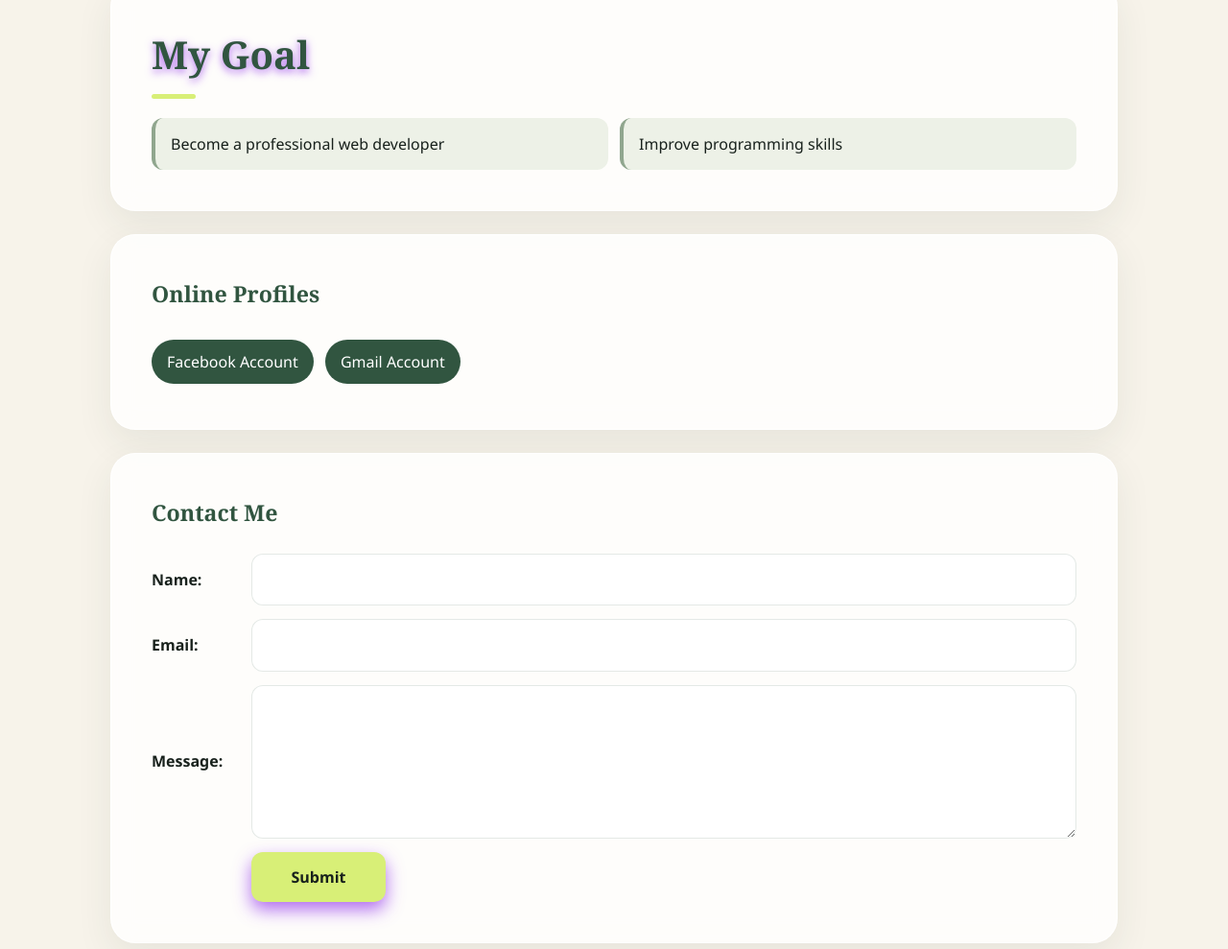
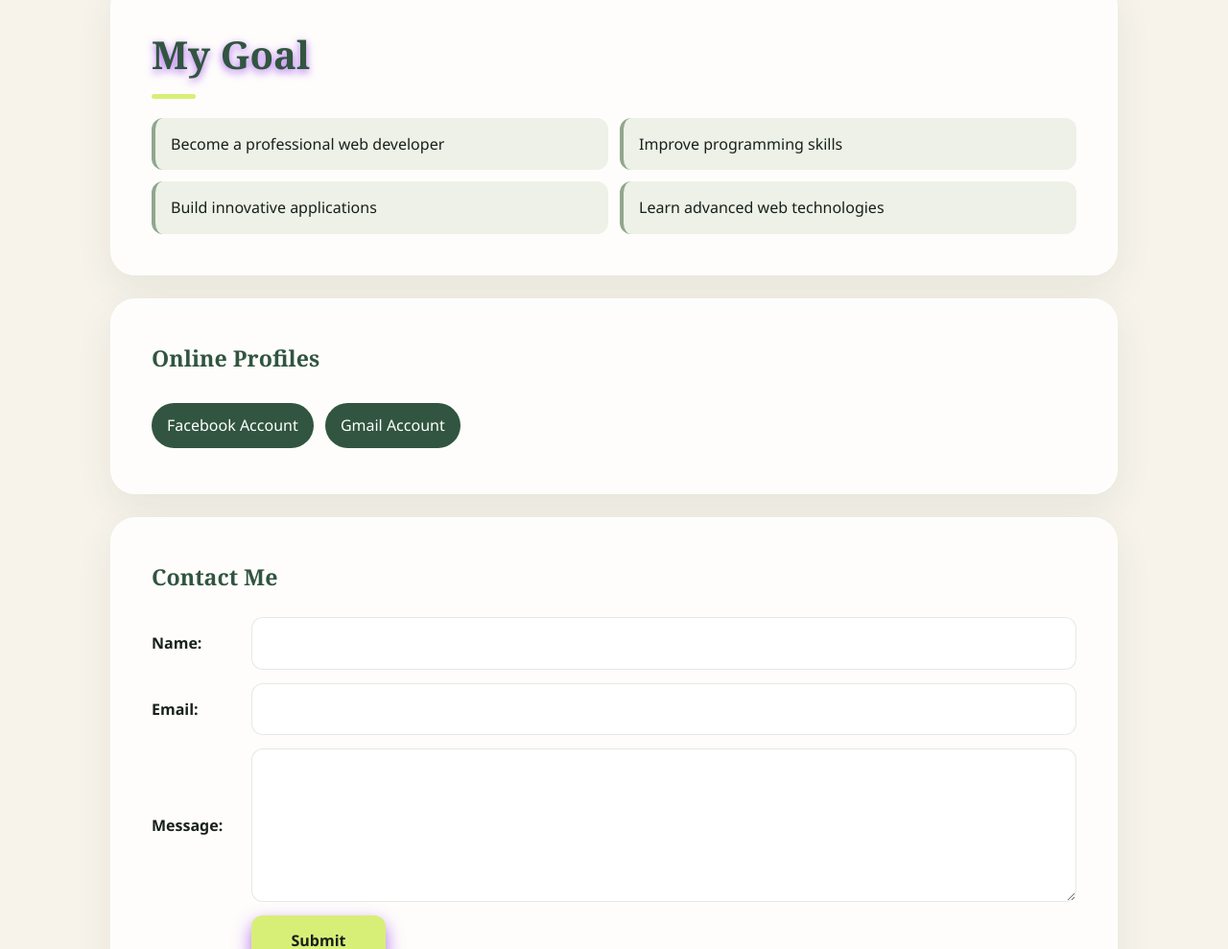
Before and after one commit to johnmichealjabagat07-a11y/JABAGAT-project-1, a plain HTML site: page index.html in a window 1280 px wide. Shown: the part 2281-3270 px from the top of the page at 96% size. Drawn offline with Linux system fonts and the light colour scheme.

Commit message:
upadeting my goal

```diff
--- a/index.html
+++ b/index.html
@@ -72,6 +72,8 @@
   <ul>
     <li>Become a professional web developer</li>
     <li>Improve programming skills</li>
+    <li>Build innovative applications</li>
+    <li>Learn advanced web technologies</li>
   </ul>
 </section>
 
```
